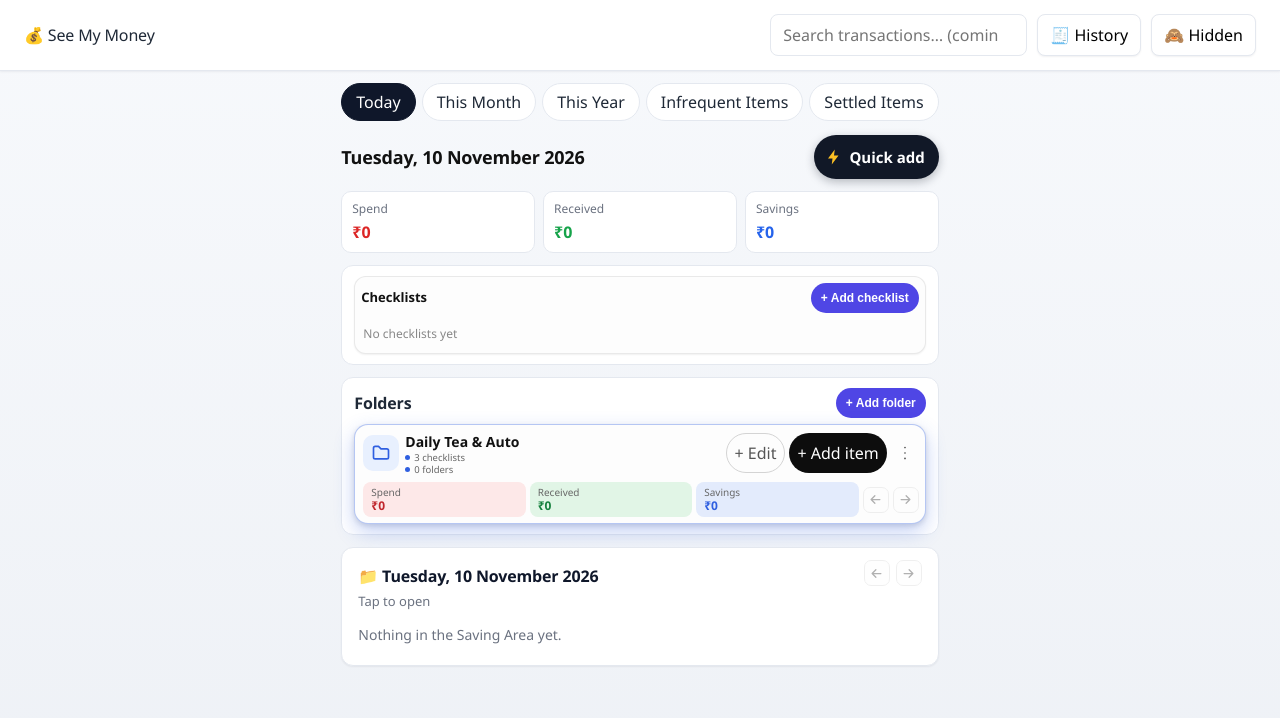
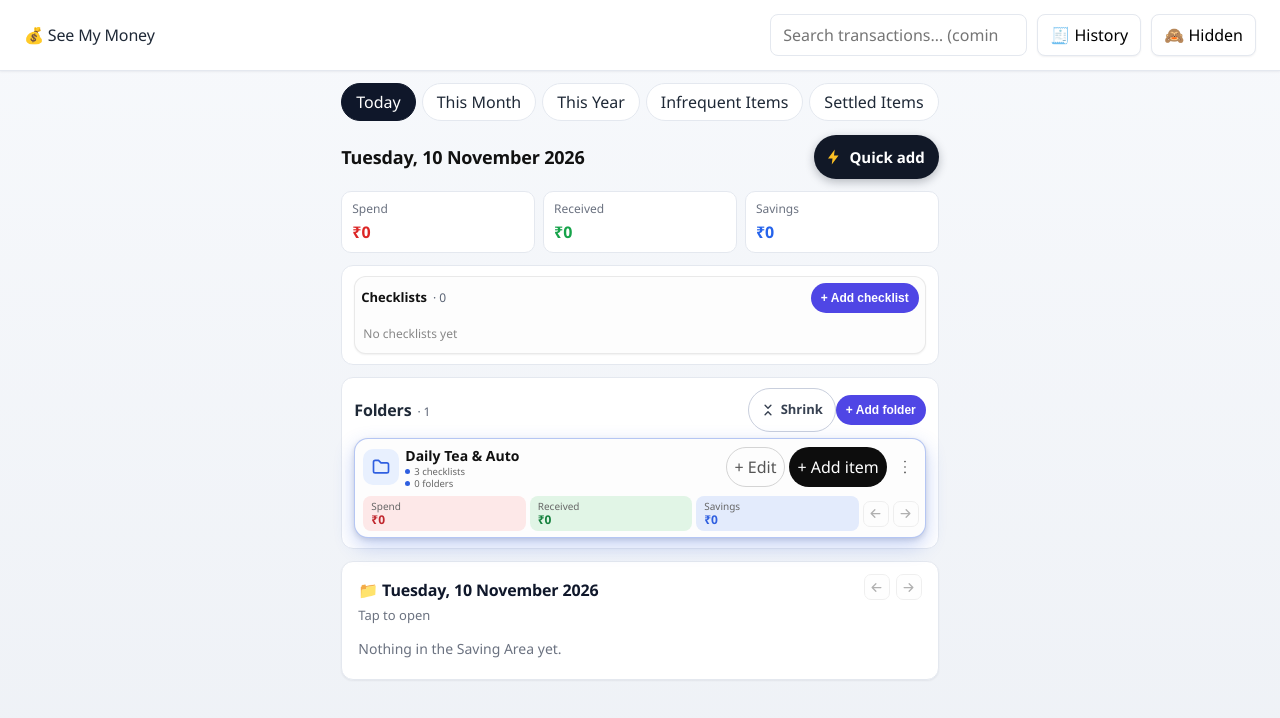
Before and after one commit to manikandan-idea/SeeMyMoneyProject, a React (Vite) app in the folder frontend/: page / in a window 1280 px wide. Shown: the top 718 px of the page. Built offline with nearby package versions, Linux system fonts and the light colour scheme.

Commit message:
complete frontend commit

```diff
--- a/frontend/src/components/cards/ChecklistSection.jsx
+++ b/frontend/src/components/cards/ChecklistSection.jsx
@@ -21,6 +21,7 @@ import { makeId } from '../../domain/folderChecklist.js'
 import AdvancedSettings, { parseRecordCount } from './AdvancedSettings.jsx'
 import ChecklistRow from './ChecklistRow.jsx'
 import QuickRow from './QuickRow.jsx'
+import { ShrinkButton, ShrinkCount, ShrinkList } from './ShrinkCard.jsx'
 
 const TYPE_TO_ID = { spend: 'expense', received: 'income', savings: 'saving' }
 
@@ -33,6 +34,7 @@ function nextName(base, names) {
 function ChecklistSection({ lists, state, trail = [], actions, onCreate, onHistory, variant = 'default', onAddToSaving, hideAdd = false, quickGroups = [], onQuickRepeat, onQuickRemove, onQuickRestore, onQuickEditAmount, onQuickOther }) {
   const nameRef = useRef(null)
   const [adding, setAdding] = useState(false)
+  const [shrunk, setShrunk] = useState(false) // Shrink / Expand button of the Checklists card
   const [name, setName] = useState('')
   const [amount, setAmount] = useState('')
   const [type, setType] = useState('spend')
@@ -80,7 +82,8 @@ function ChecklistSection({ lists, state, trail = [], actions, onCreate, onHisto
   return (
     <div className="fc__sec">
       <div className="fc__sechead">
-        <span className="fc__sectitle">Checklists</span>
+        <span className="fc__sectitle">Checklists<ShrinkCount n={lists.length + quickGroups.length} /></span>
+        <ShrinkButton shrunk={shrunk} count={lists.length + quickGroups.length} onToggle={() => setShrunk((v) => !v)} />
         {!hideAdd && <button type="button" className="fc__ibtn" onClick={openForm}>+ Add checklist</button>}
       </div>
       {adding && !hideAdd && (
@@ -122,7 +125,7 @@ function ChecklistSection({ lists, state, trail = [], actions, onCreate, onHisto
           <p className="fc__hint">Enter moves to the next field. Enter on the last one creates it.</p>
         </form>
       )}
-      <div className="fc__list">
+      <ShrinkList className="fc__list" shrunk={shrunk} maxHeight={152}>
         {lists.length === 0 && quickGroups.length === 0 && <div className="fc__empty">No checklists yet</div>}
         {lists.map((c) => (
           <ChecklistRow key={c.id} checklist={c} trail={trail} variant={variant}
@@ -143,7 +146,7 @@ function ChecklistSection({ lists, state, trail = [], actions, onCreate, onHisto
           <QuickRow key={g.key} group={g} onRepeat={() => onQuickRepeat?.(g)} onRemove={() => onQuickRemove?.(g)}
             onRestore={(entry) => onQuickRestore?.(entry)} onEditAmount={(n) => onQuickEditAmount?.(g, n)} onOther={(n) => onQuickOther?.(g, n)} />
         ))}
-      </div>
+      </ShrinkList>
     </div>
   )
 }
--- a/frontend/src/components/cards/FolderCard.jsx
+++ b/frontend/src/components/cards/FolderCard.jsx
@@ -37,6 +37,7 @@ import { useHist, setHist, revertStruct, reapplyStruct } from './historyStore.js
 import { useEntryHistory } from './entryHistory.js'
 import QuickAdd from './QuickAdd.jsx'
 import SavingFolderView from './SavingFolderView.jsx'
+import { ShrinkButton, ShrinkCount, ShrinkList } from './ShrinkCard.jsx'
 import { makeId, groupSavingAreaEntries } from '../../domain/folderChecklist.js'
 import AdvancedSettings, { parseRecordCount } from './AdvancedSettings.jsx'
 import ChecklistSection from './ChecklistSection.jsx'
@@ -54,6 +55,7 @@ function nextName(base, names) {
 }
 
 function FolderCard({ state, folder, depth = 0, ownerId, actions, trail = [], onOpenSavingArea, onTwin, onRemove, initiallyOpen = false, onCopyEdit, editingCopy = false, levelTrail, onEditInner, onDone, onBack, onMenuDelete, tapView: tapViewProp, pageMode = false, onSheetDone }) {
+  const [foldersShrunk, setFoldersShrunk] = useState(false) // Shrink / Expand button of the Folders card
   const [savingOnly, setSavingOnly] = useState(false) // "+ Edit" copy editor: slider = show only the Saving Area
   const [sheetOpen, setSheetOpen] = useState(false) // inner folder tapped in an edit view -> floating card
   const [pageOpen, setPageOpen] = useState(false) // tapped card -> this folder as its own full page
@@ -329,7 +331,8 @@ function FolderCard({ state, folder, depth = 0, ownerId, actions, trail = [], on
 
           <div className="fc__sec">
             <div className="fc__sechead">
-              <span className="fc__sectitle">Folders</span>
+              <span className="fc__sectitle">Folders<ShrinkCount n={kids.length} /></span>
+              <ShrinkButton shrunk={foldersShrunk} count={kids.length} onToggle={() => setFoldersShrunk((v) => !v)} />
               {editMode && <button type="button" className="fc__ibtn" onClick={() => openForm('f')}>+ Add folder</button>}
             </div>
             {adding === 'f' && (
@@ -346,7 +349,7 @@ function FolderCard({ state, folder, depth = 0, ownerId, actions, trail = [], on
                 <button type="submit" className="fc__create">Create Folder</button>
               </form>
             )}
-            <div className="fc__list">
+            <ShrinkList className="fc__list" shrunk={foldersShrunk} maxHeight={150}>
               {kids.length === 0 && <div className="fc__empty">No folders yet</div>}
               {kids.map((k) => (
                 <FolderCard key={k.id} state={state} folder={k} depth={depth + 1} ownerId={folder.id}
@@ -355,7 +358,7 @@ function FolderCard({ state, folder, depth = 0, ownerId, actions, trail = [], on
                   onTwin={() => (editingCopy && onEditInner ? onEditInner(k) : twinOf(k))}
                   onRemove={() => removeKid(k)} />
               ))}
-            </div>
+            </ShrinkList>
           </div>
 
         </div>
--- a/frontend/src/components/cards/FolderPage.jsx
+++ b/frontend/src/components/cards/FolderPage.jsx
@@ -15,9 +15,11 @@ import FolderCard from './FolderCard.jsx'
 import SavingFolderView from './SavingFolderView.jsx'
 import QuickAdd from './QuickAdd.jsx'
 import CopyEditor from './CopyEditor.jsx'
+import { ShrinkButton, ShrinkCount, ShrinkList } from './ShrinkCard.jsx'
 
 function FolderPage({ state, folder, actions, onBack, onOpenSavingArea }) {
   const [adding, setAdding] = useState(false)
+  const [foldersShrunk, setFoldersShrunk] = useState(false) // Shrink / Expand button of the Folders card
   const [savingOpen, setSavingOpen] = useState(false)
   const [editing, setEditing] = useState(null) // { copyId, sourceId }
 
@@ -50,13 +52,14 @@ function FolderPage({ state, folder, actions, onBack, onOpenSavingArea }) {
 
       <section className="period__card">
         <div className="period__head">
-          <h2>Folders</h2>
+          <h2>Folders<ShrinkCount n={kids.length} /></h2>
+          <ShrinkButton shrunk={foldersShrunk} count={kids.length} onToggle={() => setFoldersShrunk((v) => !v)} />
           <button type="button" className="fc__ibtn" onClick={() => setAdding(true)}>+ Add folder</button>
         </div>
         {kids.length === 0 ? (
           <p className="period__empty">No folders yet.</p>
         ) : (
-          <div className="period__list">
+          <ShrinkList className="period__list" shrunk={foldersShrunk && !editing} maxHeight={150}>
             {kids.flatMap((k) => {
               const copy = editing && editing.sourceId === k.id ? state.folders.find((x) => x.id === editing.copyId) : null
               return [
@@ -89,7 +92,7 @@ function FolderPage({ state, folder, actions, onBack, onOpenSavingArea }) {
                 ),
               ]
             })}
-          </div>
+          </ShrinkList>
         )}
       </section>
 
--- a/frontend/src/components/cards/SavingFolderView.jsx
+++ b/frontend/src/components/cards/SavingFolderView.jsx
@@ -15,6 +15,7 @@ import { formatINR } from '../../utils/format.js'
 import { groupSavingAreaEntries } from '../../domain/folderChecklist.js'
 import { calculateFolderView, calculateSavingAreaValue } from '../../domain/analytics.js'
 import Svg from './Svg.jsx'
+import { ShrinkButton, ShrinkCount, ShrinkList } from './ShrinkCard.jsx'
 import FolderCard from './FolderCard.jsx'
 import './cards.css'
 
@@ -60,7 +61,7 @@ function ChecklistEntryRow({ g, template, onAdd, onRemoveOne, onUpdateDefault, o
       <button type="button" className="cr__def" aria-label="Edit amount" onClick={() => open('entry')}>
         {formatINR(amount)}<span className="cr__pencil"><Svg d={PENCIL_SVG} size={14} /></span>
       </button>
-      {template && (
+      {(template || g.entries[0]?.quick) && (
         <>
           <button type="button" className="cr__other" aria-label="Add with a different amount" onClick={() => open('other')}>Other</button>
           <button type="button" className="cr__rec" aria-label={`Add one more ${g.titleSnapshot}`}
@@ -75,6 +76,8 @@ function ChecklistEntryRow({ g, template, onAdd, onRemoveOne, onUpdateDefault, o
 }
 
 function SavingFolderView({ state, ownerId, title, onClose, history, onUpdateDefault, onUpdateEntries, actions }) {
+  const [listsShrunk, setListsShrunk] = useState(false)
+  const [foldersShrunk, setFoldersShrunk] = useState(false)
   const [sheetId, setSheetId] = useState(null) // folder row tapped -> floating folder card
   const sheetFolder = sheetId ? state.folders.find((x) => x.id === sheetId) : null
   const onAdd = (input) => history.add(input)
@@ -102,22 +105,26 @@ function SavingFolderView({ state, ownerId, title, onClose, history, onUpdateDef
 
       <div className="fc__inside">
         <div className="fc__sec">
-          <div className="fc__sechead"><span className="fc__sectitle">Checklists</span></div>
-          <div className="sv__list">
+          <div className="fc__sechead"><span className="fc__sectitle">Checklists<ShrinkCount n={lists.length} /></span><ShrinkButton shrunk={listsShrunk} count={lists.length} onToggle={() => setListsShrunk((v) => !v)} /></div>
+          <ShrinkList className="sv__list" shrunk={listsShrunk} maxHeight={152}>
             {lists.length === 0 && <div className="sv__empty">No checklists yet</div>}
             {lists.map((g) => (
               <ChecklistEntryRow key={g.key} g={g} template={state.checklists.find((c) => c.id === g.sourceId) ?? null}
-                onAdd={(amount, repeat) => onAdd(repeat
-                  ? { sourceType: 'checklist', sourceId: g.sourceId, cloneOf: g.entries[g.entries.length - 1].id }
-                  : { sourceType: 'checklist', sourceId: g.sourceId, ...(amount ? { amount } : {}) })}
+                onAdd={(amount, repeat) => {
+                  if (repeat) return onAdd({ sourceType: 'checklist', sourceId: g.sourceId, cloneOf: g.entries[g.entries.length - 1].id })
+                  if (g.entries[0]?.quick) { // Quick add record: "Other" = same name, another amount
+                    return history.quickAdd({ name: g.titleSnapshot, amount, transactionType: g.entries[0].transactionType, records: 1 })
+                  }
+                  return onAdd({ sourceType: 'checklist', sourceId: g.sourceId, ...(amount ? { amount } : {}) })
+                }}
                 onRemoveOne={() => removeOne(g)} onUpdateDefault={onUpdateDefault} onUpdateEntries={onUpdateEntries} />
             ))}
-          </div>
+          </ShrinkList>
         </div>
 
         <div className="fc__sec">
-          <div className="fc__sechead"><span className="fc__sectitle">Folders</span></div>
-          <div className="sv__list">
+          <div className="fc__sechead"><span className="fc__sectitle">Folders<ShrinkCount n={folders.length} /></span><ShrinkButton shrunk={foldersShrunk} count={folders.length} onToggle={() => setFoldersShrunk((v) => !v)} /></div>
+          <ShrinkList className="sv__list" shrunk={foldersShrunk} maxHeight={150}>
             {folders.length === 0 && <div className="sv__empty">No folders yet</div>}
             {folders.map((g) => {
               const f = state.folders.find((x) => x.id === g.sourceId)
@@ -151,7 +158,7 @@ function SavingFolderView({ state, ownerId, title, onClose, history, onUpdateDef
                 </div>
               )
             })}
-          </div>
+          </ShrinkList>
         </div>
       </div>
 
--- /dev/null
+++ b/frontend/src/components/cards/ShrinkCard.jsx
@@ -0,0 +1,57 @@
+// Shrinkable cards (from the "Shrinkable cards" design): the Checklists card and the Folders card
+// can be SHRUNK to a short fixed-height box that scrolls inside the card, or EXPANDED to show
+// everything. Shrunk shows a fade at the bottom and "↓ N more · scroll inside the card".
+//   <ShrinkButton shrunk onToggle />   the Shrink / Expand button in the card header
+//   <ShrinkCount n />                  the "· 5" next to the title
+//   <ShrinkList shrunk maxHeight className>…rows…</ShrinkList>   the list itself
+import { useCallback, useLayoutEffect, useRef, useState } from 'react'
+import './shrinkCard.css'
+
+export function ShrinkCount({ n }) {
+  return <span className="shr__count">· {n}</span>
+}
+
+export function ShrinkButton({ shrunk, onToggle, count = 1 }) {
+  if (count < 1) return null // nothing to shrink
+  return (
+    <button type="button" className="shr__btn" aria-pressed={shrunk} onClick={onToggle}
+      title={shrunk ? 'Show every item in this card' : 'Show a short scrolling box'}>
+      {shrunk ? (
+        <svg width="14" height="14" viewBox="0 0 24 24" fill="none" stroke="#374151" strokeWidth="2.4" strokeLinecap="round" strokeLinejoin="round" aria-hidden="true"><path d="M7 9l5-5 5 5" /><path d="M7 15l5 5 5-5" /></svg>
+      ) : (
+        <svg width="14" height="14" viewBox="0 0 24 24" fill="none" stroke="#374151" strokeWidth="2.4" strokeLinecap="round" strokeLinejoin="round" aria-hidden="true"><path d="M7 4l5 5 5-5" /><path d="M7 20l5-5 5 5" /></svg>
+      )}
+      {shrunk ? 'Expand' : 'Shrink'}
+    </button>
+  )
+}
+
+export function ShrinkList({ shrunk, maxHeight = 152, className = '', children }) {
+  const ref = useRef(null)
+  const [more, setMore] = useState(0)
+  const measure = useCallback(() => {
+    const el = ref.current
+    if (!el || !shrunk) { setMore(0); return }
+    const bottom = el.scrollTop + el.clientHeight
+    const hidden = Array.from(el.children).filter((k) => k.offsetTop + k.offsetHeight / 2 > bottom).length
+    setMore(hidden)
+  }, [shrunk])
+  useLayoutEffect(() => {
+    measure()
+    window.addEventListener('resize', measure)
+    return () => window.removeEventListener('resize', measure)
+  })
+  const showMore = shrunk && more > 0
+  return (
+    <>
+      <div className="shr">
+        <div ref={ref} className={`${className} shr__list${shrunk ? ' is-shrunk' : ''}`}
+          style={shrunk ? { maxHeight } : undefined} onScroll={measure}>
+          {children}
+        </div>
+        {showMore && <div className="shr__fade" aria-hidden="true" />}
+      </div>
+      {showMore && <div className="shr__more" role="status">↓ {more} more · scroll inside the card</div>}
+    </>
+  )
+}
--- /dev/null
+++ b/frontend/src/components/cards/shrinkCard.css
@@ -0,0 +1,16 @@
+/* Shrinkable cards — values from the "Shrinkable cards" design. */
+.shr { position: relative; }
+.shr__list { position: relative; }
+.shr__list.is-shrunk { overflow-y: auto; overscroll-behavior: contain; padding: 2px 2px 2px 0; }
+.shr__fade { position: absolute; left: 0; right: 0; bottom: 0; height: 26px; pointer-events: none;
+  background: linear-gradient(to bottom, rgba(255,255,255,0), var(--shr-bg, #fff)); }
+.shr__more { text-align: center; font-size: 12px; font-weight: 600; color: #4338ca; margin-top: 6px; }
+.shr__count { font-size: 12px; color: #5b6475; font-weight: 400; margin-left: 6px; }
+.shr__btn { flex: none; height: 44px; padding: 0 12px; border-radius: 22px; border: 1px solid #c9cfdd; background: #fff; color: #374151;
+  font: inherit; font-size: 13px; font-weight: 600; display: inline-flex; align-items: center; gap: 6px; cursor: pointer;
+  transition: transform .12s ease, box-shadow .12s ease, background .12s ease; }
+.shr__btn:hover { background: #f5f7ff; transform: translateY(-1px); box-shadow: 0 3px 8px rgba(17,24,39,.12); }
+.shr__btn:active { transform: translateY(1px); box-shadow: none; }
+.shr__btn:focus-visible { outline: 3px solid #4f46e5; outline-offset: 2px; }
+.fc__sechead, .period__head { flex-wrap: wrap; row-gap: 6px; }
+.fc__sechead .shr__btn, .period__head .shr__btn { margin-left: auto; }
--- a/frontend/src/components/period/PeriodPage.jsx
+++ b/frontend/src/components/period/PeriodPage.jsx
@@ -23,6 +23,7 @@ import SavingFolderView from '../cards/SavingFolderView.jsx'
 import FolderCard from '../cards/FolderCard.jsx'
 import QuickAdd from '../cards/QuickAdd.jsx'
 import CopyEditor from '../cards/CopyEditor.jsx'
+import { ShrinkButton, ShrinkCount, ShrinkList } from '../cards/ShrinkCard.jsx'
 import { makeId, pageOwnerId } from '../../domain/folderChecklist.js'
 import { calculatePeriodTotals, getPeriodRange } from '../../domain/analytics.js'
 
@@ -128,6 +129,7 @@ export function periodTitle(tabId, now = new Date()) {
 function PeriodPage({ state, tab: tabId, onTab, onOpenFolder, onAddFolder, onOpenSavingArea, actions, cardActions }) {
   const tab = TABS.find((t) => t.id === tabId) ?? TABS[0]
   const [adding, setAdding] = useState(false)
+  const [foldersShrunk, setFoldersShrunk] = useState(false) // Shrink / Expand button of the Folders card
   const [now, setNow] = useState(() => new Date())
   const [savingOpen, setSavingOpen] = useState(false)
   useEffect(() => { // keep the heading right when the day changes while the app stays open
@@ -225,13 +227,14 @@ function PeriodPage({ state, tab: tabId, onTab, onOpenFolder, onAddFolder, onOpe
 
           <section className="period__card">
             <div className="period__head">
-              <h2>Folders</h2>
+              <h2>Folders<ShrinkCount n={view.folders.length} /></h2>
+              <ShrinkButton shrunk={foldersShrunk} count={view.folders.length} onToggle={() => setFoldersShrunk((v) => !v)} />
               <button type="button" className="fc__ibtn" onClick={() => setAdding(true)}>+ Add folder</button>
             </div>
             {view.folders.length === 0 ? (
               <p className="period__empty">{tab.empty}</p>
             ) : (
-              <div className="period__list">
+              <ShrinkList className="period__list" shrunk={foldersShrunk && !editing} maxHeight={150}>
                 {view.folders.flatMap((f) => {
                   const copy = editing && editing.sourceId === f.id
                     ? state.folders.find((x) => x.id === editing.copyId) : null
@@ -266,7 +269,7 @@ function PeriodPage({ state, tab: tabId, onTab, onOpenFolder, onAddFolder, onOpe
                     ),
                   ]
                 })}
-              </div>
+              </ShrinkList>
             )}
           </section>
         </>
--- a/frontend/src/domain/analytics.js
+++ b/frontend/src/domain/analytics.js
@@ -232,10 +232,9 @@ export function checklistRecordCount(state, checklist) {
   return (checklist.baseRecord ?? 0) + recorded + added
 }
 
-// Records of an inner folder inside `parentId`: the records added to the Saving Area, or (none added yet) its own record count.
+// Records of a folder inside `parentId` = how many times it is in that Saving Area (0 when it is not).
 export function folderRecordCount(state, folder, parentId = folder.parentFolderId) {
-  const added = folderItemEntries(state, folder, parentId).length
-  return added > 0 ? added : (folder.recordCount ?? 1) // what the Records box shows = how many times it counts
+  return folderItemEntries(state, folder, parentId).length // 0 until it is added to that Saving Area
 }
 
 // Entries in `ownerId`'s Saving Area that are copies of `folder` ("+ Add item" / "+ Edit" taps).
```
